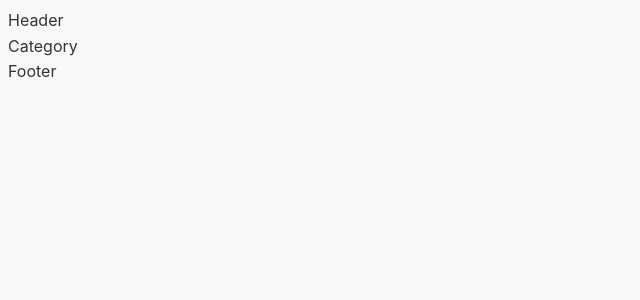
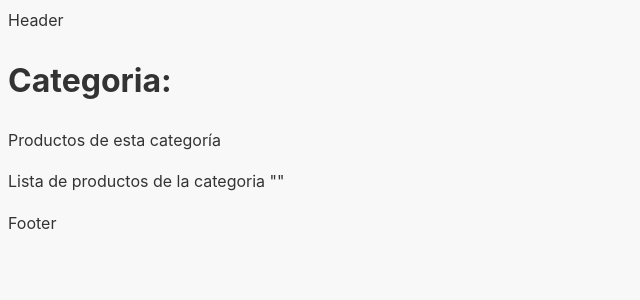
Before and after one commit to MatiCasiba/page-cream-marealdos, a React (Vite) app: page /categoria/bombones in a window 1280 px wide. Shown: the top 300 px of the page, without its empty margins (0-640 px from the left). Built offline with nearby package versions, Linux system fonts and the light colour scheme.

Commit message:
Armo la estructura de la página Category.jsx

```diff
--- a/src/pages/category/Category.jsx
+++ b/src/pages/category/Category.jsx
@@ -1,7 +1,34 @@
+import { useParams } from "react-router"
+import './Category.sass'
 
 const Category = () => {
+
+  const {categoryId} = useParams()
+
+  const getCategoryName = (id) => {
+    const names = {
+      'palitos': 'Palitos',
+      'bombones': 'Bombones',
+      'tortas': 'Tortas',
+      'tentaciones': 'Tentaciones',
+      'familiar': 'Familiar',
+    }
+    return names[id] || id;
+  }
+
   return (
-    <div>Category</div>
+    <div className="category">
+      <h1 className="category-title">
+        Categoria: {getCategoryName(categoryId)}
+      </h1>
+      <p className="category-description">
+        Productos de esta categoría
+      </p>
+
+      <div className="placholder">
+        <p>Lista de productos de la categoria "{categoryId}"</p>
+      </div>
+    </div>
   )
 }
 
```
